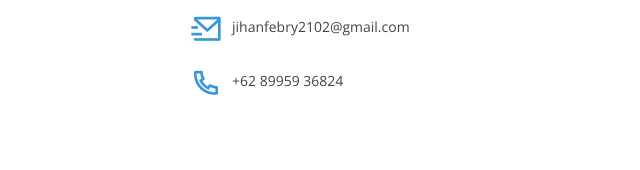
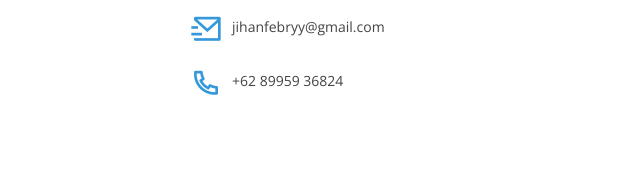
Before and after one commit to jihanfebry/web_portfolioku, a plain HTML site: page index.html in a window 1280 px wide. Shown: the part 5453-5623 px from the top of the page, 462-1102 px from the left. Drawn offline with nearby package versions, Linux system fonts and the light colour scheme.

Commit message:
perubahan3

```diff
--- a/index.html
+++ b/index.html
@@ -520,7 +520,7 @@
 
               <div>
                 <i class="ri-mail-send-line"></i>
-                <p>jihanfebry2102@gmail.com</p>
+                <p>jihanfebryy@gmail.com</p>
               </div>
 
               <div>
```
